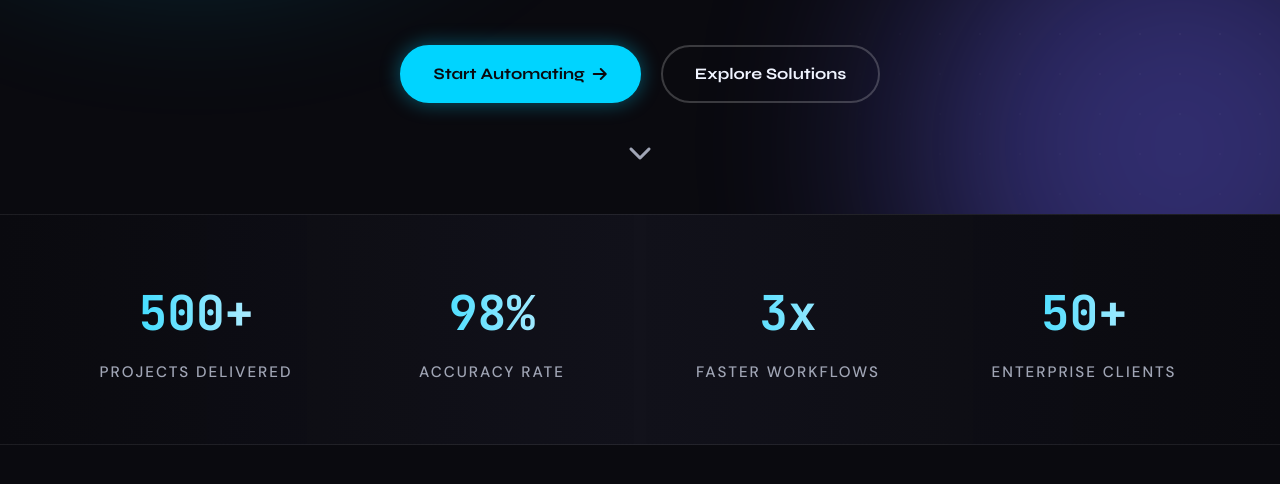
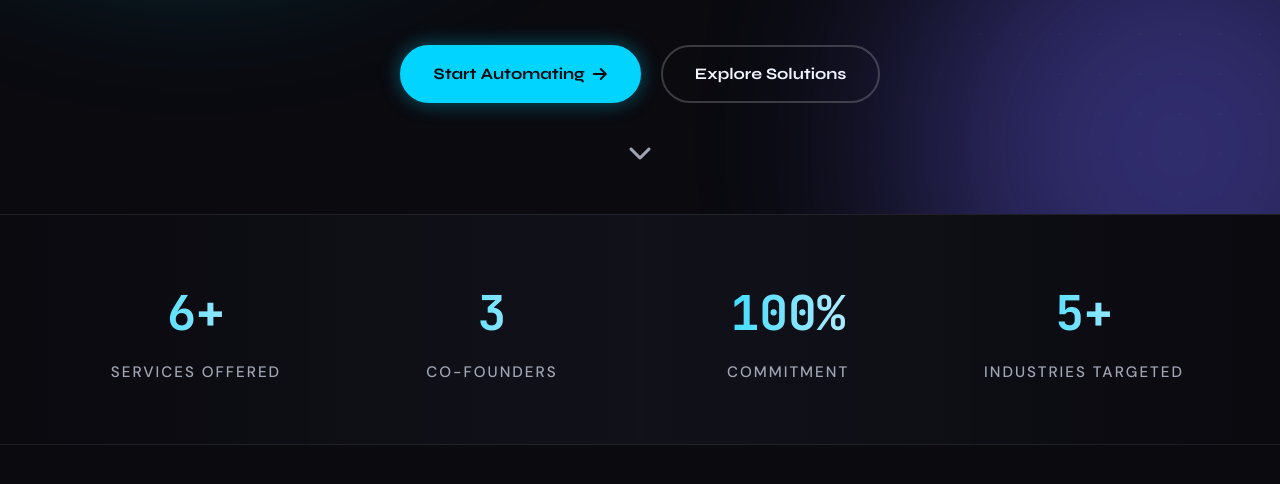
Before and after one commit to jaysingh1711/Arvionyx, a plain HTML site: page index.html in a window 1280 px wide. Shown: the part 586-1070 px from the top of the page. Drawn offline with Linux system fonts and the light colour scheme.

Commit message:
Update stats section with honest startup metrics

```diff
--- a/index.html
+++ b/index.html
@@ -67,20 +67,20 @@
         <div class="container">
             <div class="stats-grid">
                 <div class="stat-item fade-in stagger-1">
-                    <h3><span class="counter" data-target="500">0</span>+</h3>
-                    <p>Projects Delivered</p>
+                    <h3><span class="counter" data-target="6">0</span>+</h3>
+                    <p>Services Offered</p>
                 </div>
                 <div class="stat-item fade-in stagger-2">
-                    <h3><span class="counter" data-target="98">0</span>%</h3>
-                    <p>Accuracy Rate</p>
+                    <h3><span class="counter" data-target="3">0</span></h3>
+                    <p>Co-Founders</p>
                 </div>
                 <div class="stat-item fade-in stagger-3">
-                    <h3><span class="counter" data-target="3">0</span>x</h3>
-                    <p>Faster Workflows</p>
+                    <h3><span class="counter" data-target="100">0</span>%</h3>
+                    <p>Commitment</p>
                 </div>
                 <div class="stat-item fade-in stagger-4">
-                    <h3><span class="counter" data-target="50">0</span>+</h3>
-                    <p>Enterprise Clients</p>
+                    <h3><span class="counter" data-target="5">0</span>+</h3>
+                    <p>Industries Targeted</p>
                 </div>
             </div>
         </div>
```
